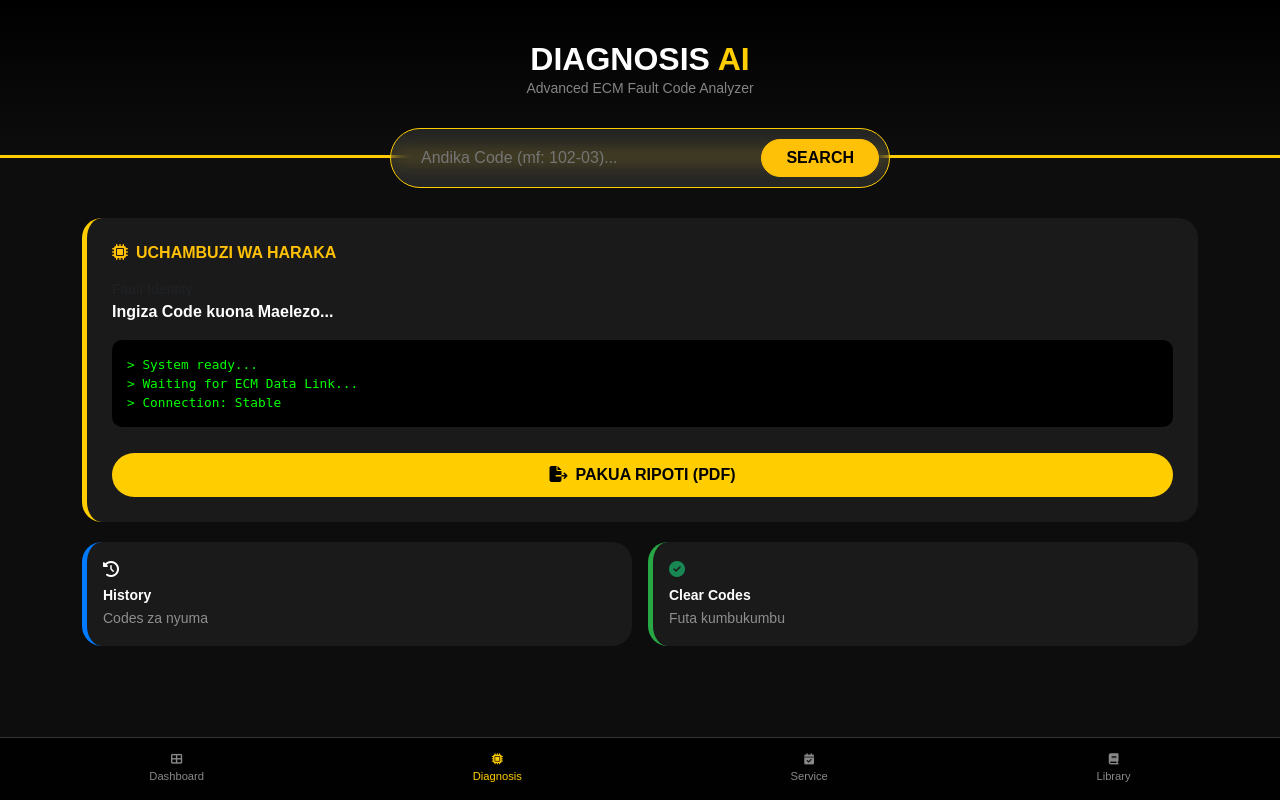
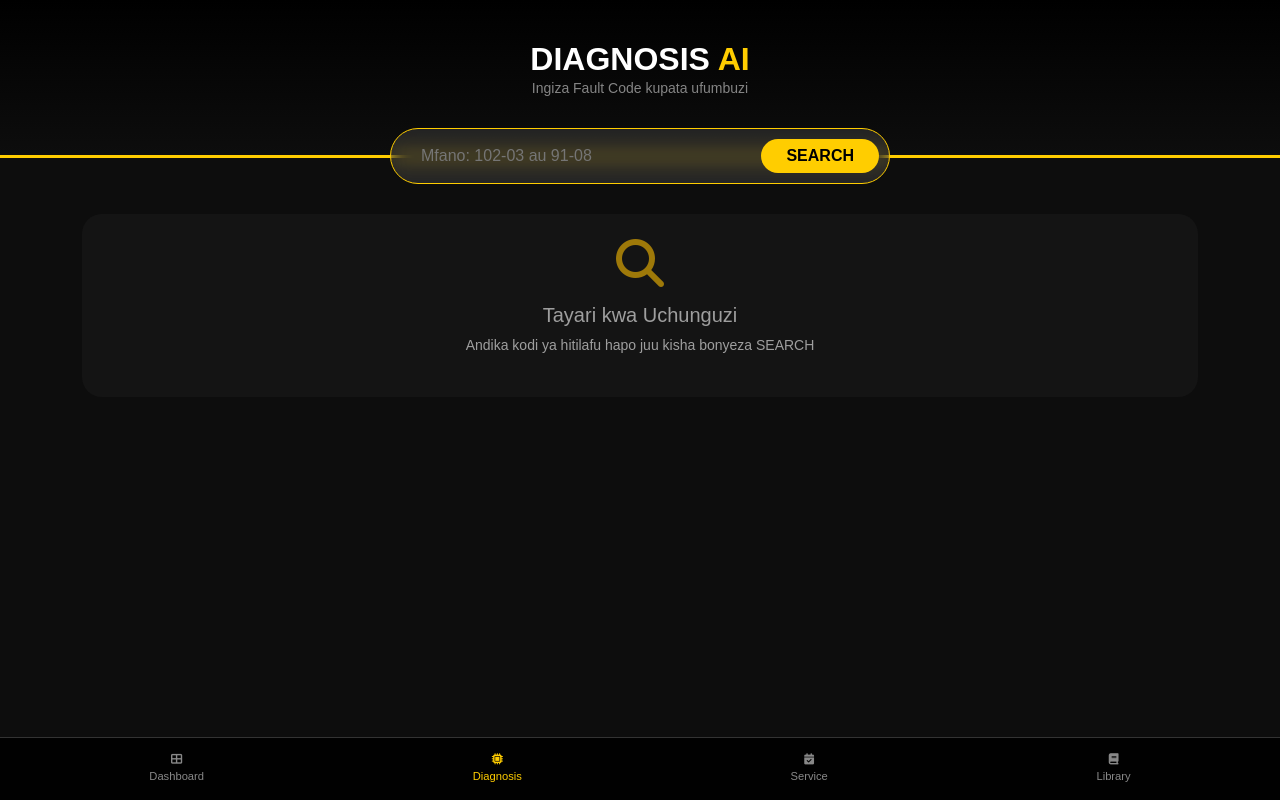
Before and after one commit to benmass1/doctor-mitambo, a Python web app: template app/templates/diagnosis.html in a window 1280 px wide. Run offline with Jinja, Linux system fonts and the light colour scheme; the template is opened without the code that fills it, so the values that code supplies are empty.

Commit message:
Update diagnosis.html

```diff
--- a/app/templates/diagnosis.html
+++ b/app/templates/diagnosis.html
@@ -3,75 +3,54 @@
 <head>
     <meta charset="UTF-8">
     <meta name="viewport" content="width=device-width, initial-scale=1.0">
-    <title>DR-MITAMBO | Diagnosis AI</title>
+    <title>DR-MITAMBO | Diagnosis AI Active</title>
     <link href="https://cdn.jsdelivr.net/npm/bootstrap@5.3.0/dist/css/bootstrap.min.css" rel="stylesheet">
     <link rel="stylesheet" href="https://cdnjs.cloudflare.com/ajax/libs/font-awesome/6.4.0/css/all.min.css">
     <style>
         :root { --cat: #FFCD00; --bg: #0d0d0d; --card: #1a1a1a; }
         body { background-color: var(--bg); color: #fff; font-family: sans-serif; padding-bottom: 80px; }
-
-        /* Header Section */
         .diag-header { background: linear-gradient(180deg, #000 0%, var(--bg) 100%); padding: 40px 20px; border-bottom: 3px solid var(--cat); text-align: center; }
-
-        /* Input Area */
         .search-area { max-width: 500px; margin: -30px auto 30px; background: rgba(255,255,255,0.1); backdrop-filter: blur(10px); padding: 10px; border-radius: 50px; border: 1px solid var(--cat); display: flex; }
         .search-area input { background: transparent; border: none; color: #fff; width: 100%; padding-left: 20px; outline: none; }
-
-        /* Diagnostic Cards */
-        .result-card { background: var(--card); border-radius: 20px; padding: 25px; margin-bottom: 20px; border-left: 5px solid var(--cat); }
-        .log-box { background: #000; border-radius: 10px; padding: 15px; font-family: monospace; font-size: 0.8rem; color: #0f0; max-height: 200px; overflow-y: auto; }
-
-        /* Action Buttons */
-        .btn-action { background: var(--cat); color: #000; font-weight: bold; border-radius: 50px; padding: 10px 20px; border: none; transition: 0.3s; width: 100%; margin-top: 10px; }
-
-        /* Bottom Nav */
+        .result-card { background: var(--card); border-radius: 20px; padding: 25px; margin-bottom: 20px; border-left: 5px solid var(--cat); display: none; } /* Inafichwa kwanza */
+        .instruction-card { background: var(--card); border-radius: 20px; padding: 25px; text-align: center; opacity: 0.6; }
         .bottom-nav { position: fixed; bottom: 0; width: 100%; background: rgba(0,0,0,0.9); display: flex; justify-content: space-around; padding: 15px; border-top: 1px solid #333; }
         .nav-item { color: #888; text-decoration: none; text-align: center; font-size: 0.7rem; }
         .active { color: var(--cat); }
+        .btn-chambua { background: var(--cat); border: none; font-weight: bold; border-radius: 50px; padding: 5px 25px; }
     </style>
 </head>
 <body>
 
     <div class="diag-header">
-        <h2 class="fw-bold mb-0">DIAGNOSIS <span style="color:var(--cat)">AI</span></h2>
-        <p class="small opacity-50">Advanced ECM Fault Code Analyzer</p>
+        <h2 class="fw-bold mb-0 text-uppercase">Diagnosis <span style="color:var(--cat)">AI</span></h2>
+        <p class="small opacity-50">Ingiza Fault Code kupata ufumbuzi</p>
     </div>
 
     <div class="container">
         <div class="search-area">
-            <input type="text" placeholder="Andika Code (mf: 102-03)...">
-            <button class="btn btn-warning rounded-pill px-4 fw-bold">SEARCH</button>
+            <input type="text" id="faultCodeInput" placeholder="Mfano: 102-03 au 91-08">
+            <button class="btn-chambua" onclick="performDiagnosis()">SEARCH</button>
         </div>
 
-        <div class="result-card">
-            <h6 class="text-warning fw-bold mb-3"><i class="fas fa-microchip me-2"></i>UCHAMBUZI WA HARAKA</h6>
-            <div class="mb-3">
-                <small class="text-muted d-block">Fault Identity:</small>
-                <span class="fw-bold">Ingiza Code kuona Maelezo...</span>
-            </div>
-            <div class="log-box mb-3">
-                > System ready...<br>
-                > Waiting for ECM Data Link...<br>
-                > Connection: Stable
-            </div>
-            <button class="btn-action"><i class="fas fa-file-export me-2"></i>PAKUA RIPOTI (PDF)</button>
+        <div id="instruction" class="instruction-card">
+            <i class="fas fa-search fa-3x mb-3 text-warning"></i>
+            <h5>Tayari kwa Uchunguzi</h5>
+            <p class="small">Andika kodi ya hitilafu hapo juu kisha bonyeza SEARCH</p>
         </div>
 
-        <div class="row g-3">
-            <div class="col-6">
-                <div class="result-card p-3" style="border-left-color: #007bff;">
-                    <i class="fas fa-history mb-2"></i>
-                    <div class="small fw-bold">History</div>
-                    <small class="opacity-50">Codes za nyuma</small>
-                </div>
+        <div id="resultBox" class="result-card">
+            <h5 id="resTitle" class="text-warning fw-bold mb-3"></h5>
+            <div class="mb-3 p-3 bg-dark rounded border border-secondary">
+                <small class="text-muted d-block">Maelezo ya Tatizo:</small>
+                <p id="resDesc" class="fw-bold mb-0 text-white"></p>
             </div>
-            <div class="col-6">
-                <div class="result-card p-3" style="border-left-color: #28a745;">
-                    <i class="fas fa-check-circle mb-2 text-success"></i>
-                    <div class="small fw-bold">Clear Codes</div>
-                    <small class="opacity-50">Futa kumbukumbu</small>
-                </div>
+            <div class="mb-3">
+                <small class="text-muted d-block text-uppercase" style="font-size: 0.7rem;">Hatua za Kuchukua (Solution):</small>
+                <ul id="resSteps" class="small mt-2" style="color: #0f0;">
+                    </ul>
             </div>
+            <button class="btn btn-outline-warning btn-sm w-100 rounded-pill">PAKUA MIONGOZO (PDF)</button>
         </div>
     </div>
 
@@ -79,8 +58,59 @@
         <a href="index.html" class="nav-item"><i class="fas fa-th-large d-block mb-1"></i> Dashboard</a>
         <a href="diagnosis.html" class="nav-item active"><i class="fas fa-microchip d-block mb-1"></i> Diagnosis</a>
         <a href="maintenance.html" class="nav-item"><i class="fas fa-calendar-check d-block mb-1"></i> Service</a>
-        <a href="library.html" class="nav-item"><i class="fas fa-book d-block mb-1"></i> Library</a>
+        <a href="training.html" class="nav-item"><i class="fas fa-book d-block mb-1"></i> Library</a>
     </div>
 
+    <script>
+        const faultDatabase = {
+            "102-03": {
+                title: "Boost Pressure Sensor: Voltage Above Normal",
+                desc: "ECM imegundua voltage kubwa kuliko kawaida kwenye Boost Pressure Sensor.",
+                steps: ["Kagua wiring harness ya sensor", "Pima voltage ya 5V reference", "Badilisha Boost Pressure Sensor"]
+            },
+            "102-04": {
+                title: "Boost Pressure Sensor: Voltage Below Normal",
+                desc: "Voltage iko chini sana (short to ground).",
+                steps: ["Kagua kama kuna waya uliokatika", "Kagua sensor connector kwa uchafu/maji", "Pima continuity ya signal wire"]
+            },
+            "91-08": {
+                title: "Throttle Position Signal: Abnormal Frequency",
+                desc: "ECM inapokea signal isiyo na mpangilio kutoka kwenye accelerator pedal.",
+                steps: ["Kagua sensor ya accelerator pedal", "Pima PWM signal kwa kutumia Multimeter", "Update ECM software kama tatizo litaendelea"]
+            },
+            "190-08": {
+                title: "Engine Speed Signal: Abnormal Frequency",
+                desc: "ECM haipati signal sahihi ya mzunguko wa engine (RPM).",
+                steps: ["Sura Speed/Timing sensor", "Safi ncha ya sensor (magneic tip)", "Kagua clearance kati ya sensor na gear"]
+            },
+            "100-03": {
+                title: "Engine Oil Pressure: Voltage Above Normal",
+                desc: "Hitilafu kwenye presha ya oili ya injini (High Voltage).",
+                steps: ["Kagua kiwango cha oili", "Pima pressure kwa kutumia Gauge ya nje", "Kagua Oil Pressure Sensor"]
+            }
+        };
+
+        function performDiagnosis() {
+            const code = document.getElementById('faultCodeInput').value.trim();
+            const resultBox = document.getElementById('resultBox');
+            const instruction = document.getElementById('instruction');
+
+            if (faultDatabase[code]) {
+                instruction.style.display = 'none';
+                resultBox.style.display = 'block';
+
+                document.getElementById('resTitle').innerText = code + " | " + faultDatabase[code].title;
+                document.getElementById('resDesc').innerText = faultDatabase[code].desc;
+
+                let stepsHtml = "";
+                faultDatabase[code].steps.forEach(step => {
+                    stepsHtml += `<li>${step}</li>`;
+                });
+                document.getElementById('resSteps').innerHTML = stepsHtml;
+            } else {
+                alert("Kodi haijapatikana. Jaribu: 102-03 au 91-08");
+            }
+        }
+    </script>
 </body>
 </html>
```
